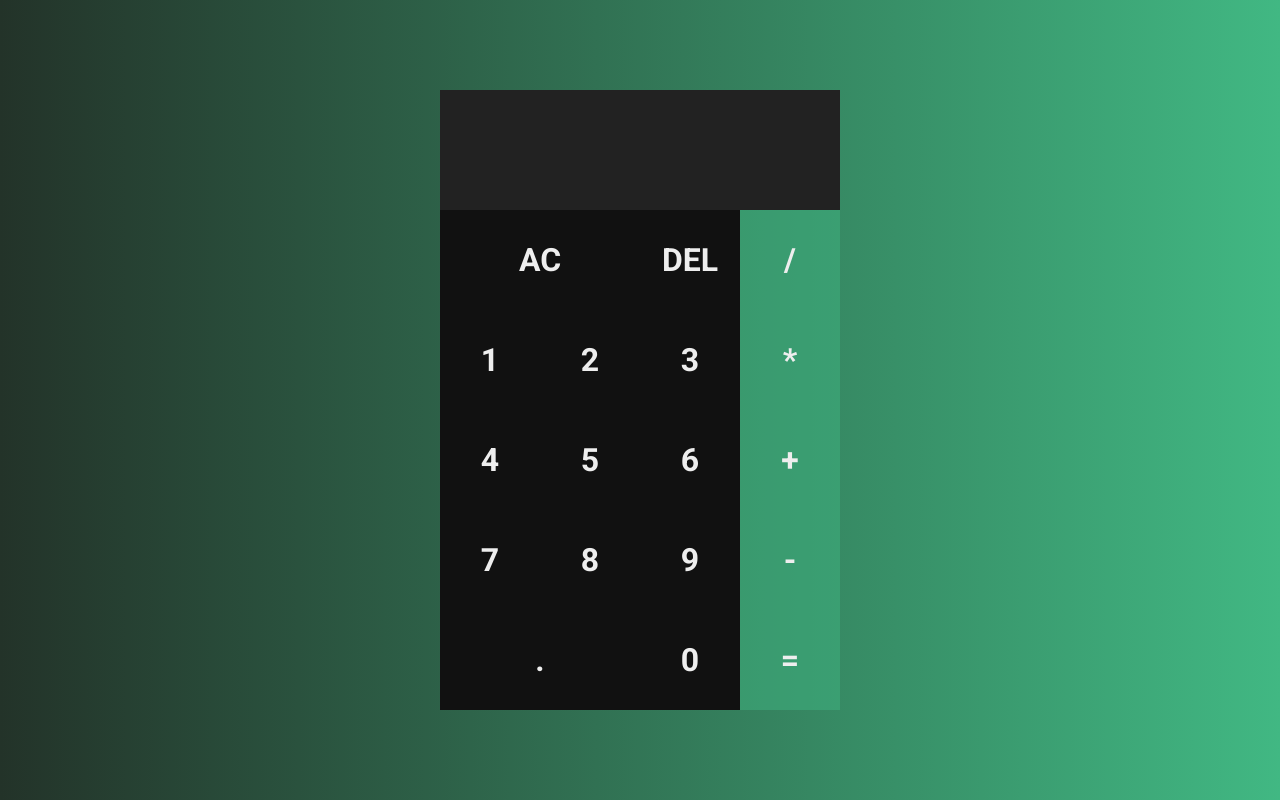
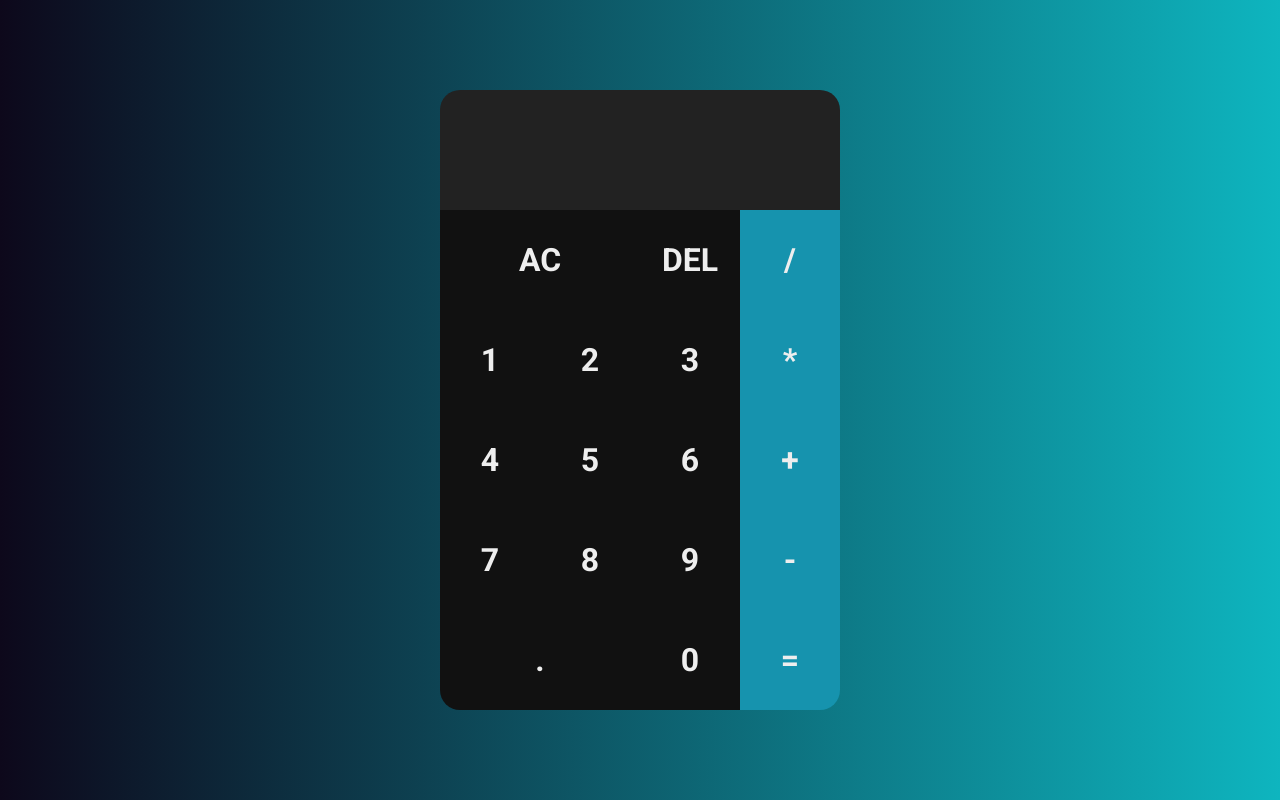
Before and after one commit to jojiwesley/Calculadora-com-JS, a plain HTML site: page src/index.html in a window 1280 px wide. Drawn offline with Linux system fonts and the light colour scheme.

Commit message:
ajustado o style do component e adicionado o README

```diff
--- a/src/index.html
+++ b/src/index.html
@@ -34,9 +34,9 @@
       <button data-number>8</button>
       <button data-number>9</button>
       <button data-operator class="operator">-</button>
-      <button data-number class="span-two">.</button>
+      <button data-number class="span-two border">.</button>
       <button data-number>0</button>
-      <button data-equals class="operator">=</button>
+      <button data-equals class="operator border-equals">=</button>
     </div>
   </body>
   <script src="js/script.js"></script>
--- a/src/styles/style.css
+++ b/src/styles/style.css
@@ -7,7 +7,7 @@
 }
 
 body {
-  background: linear-gradient(to right, #233329, #41b883);
+  background: linear-gradient(to right, #0d081b, #0eb5bf);
 }
 
 .grid-container {
@@ -15,6 +15,7 @@ body {
   justify-content: center;
   align-content: center;
   min-height: 100vh;
+  border-radius: 50px;
   grid-template-columns: repeat(4, 100px);
   grid-template-rows: minmax(120px, auto) repeat(5, 100px);
 }
@@ -32,11 +33,16 @@ body {
   color: #111;
 }
 .grid-container > .operator {
-  background: #41b88375;
+  background: #1693ae;
 }
-
+.grid-container > .border-equals {
+  border-radius: 0px 0px 20px 0px;
+}
 .span-two {
   grid-column: span 2;
+}
+.grid-container > .border {
+  border-radius: 0px 0px 0px 20px;
 }
 
 .grid-container > .output {
@@ -47,6 +53,7 @@ body {
   align-items: flex-end;
   justify-content: space-around;
   padding: 10px;
+  border-radius: 20px 20px 0px 0px;
   word-wrao: break-word;
   word-break: break-all;
 }
```
Also changed, not shown: calculadora.jpg (added), 1 other file.
